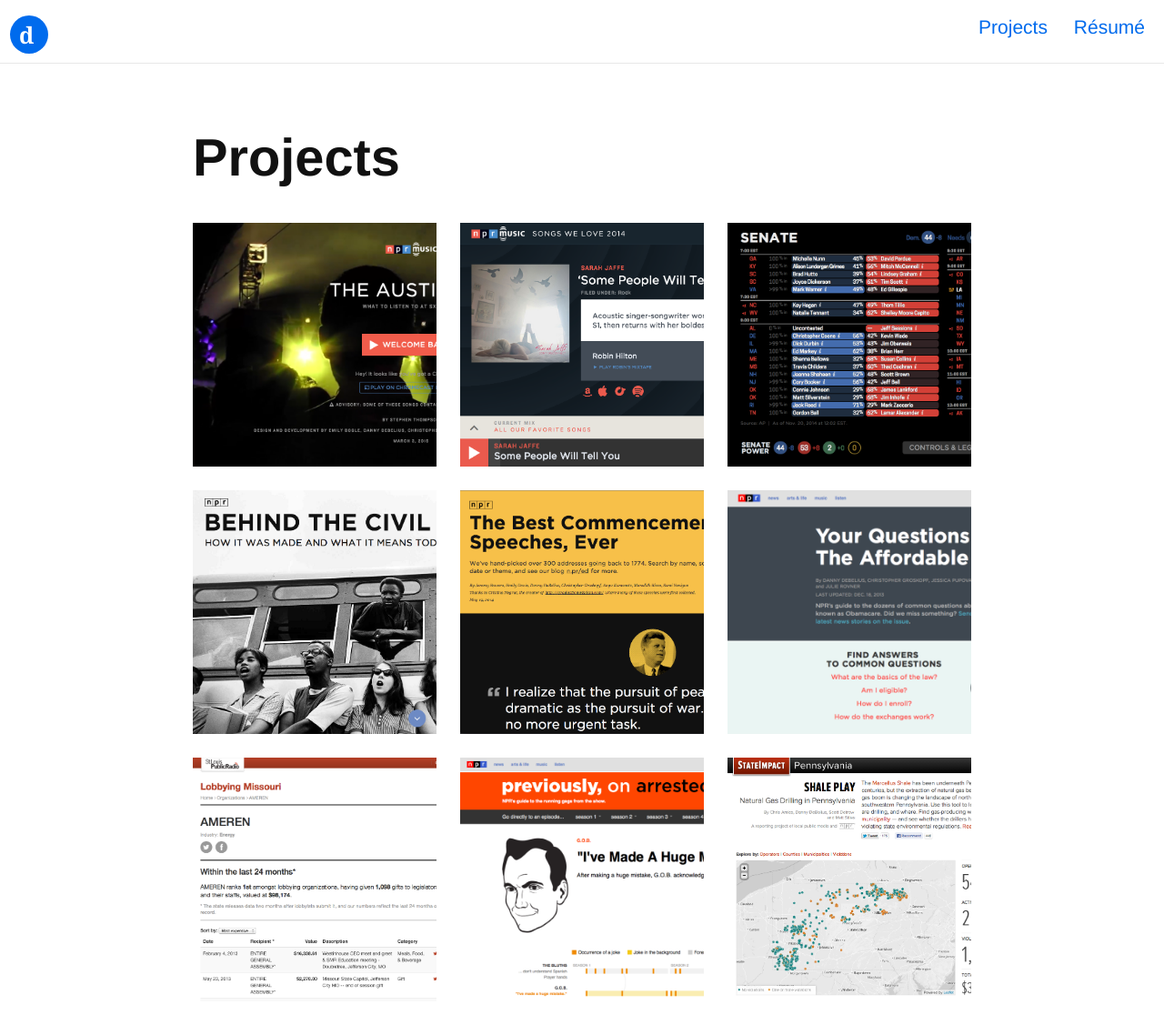
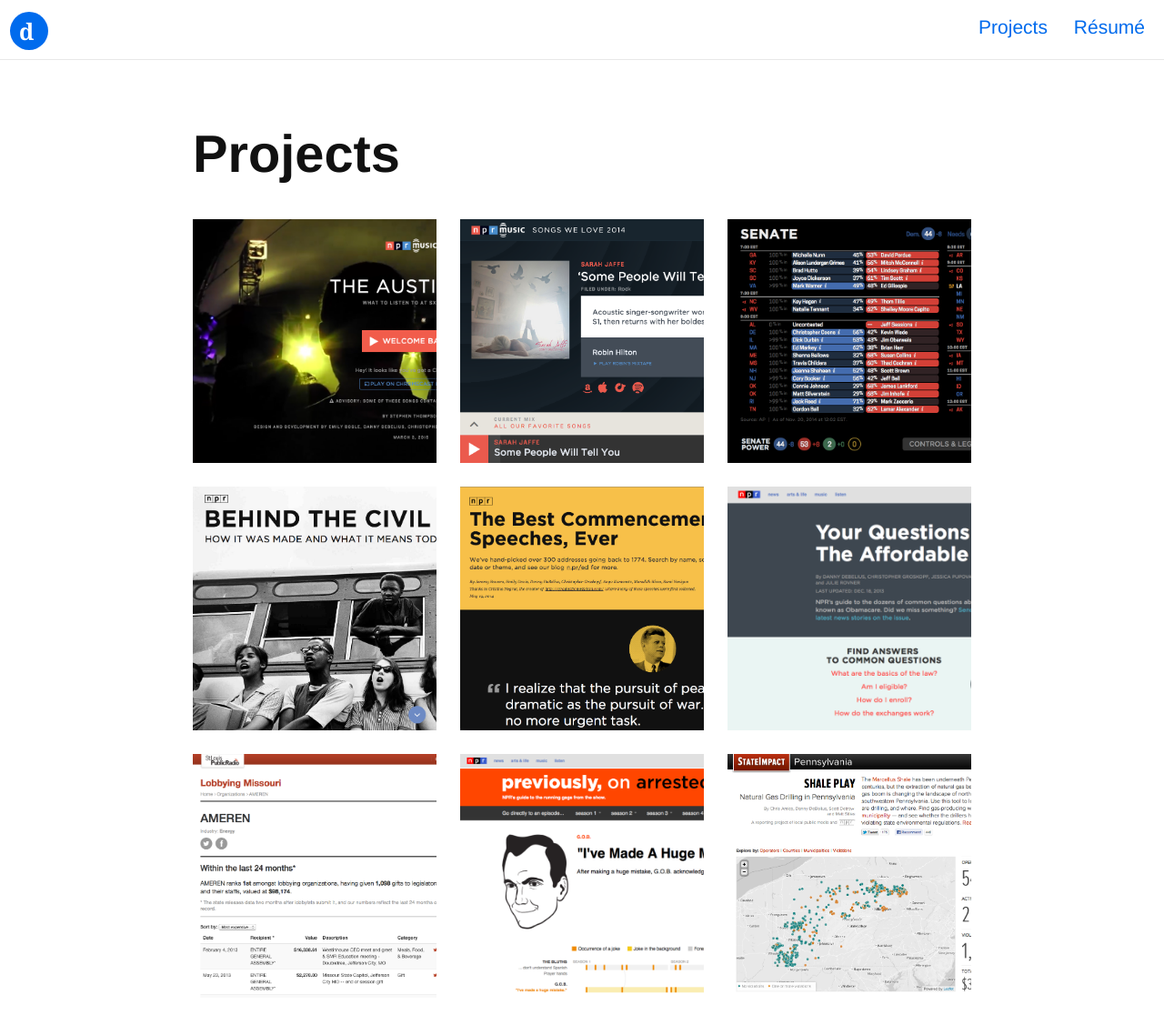
Before and after one commit to dannydb/dannydb.github.io, a Jekyll site: the page built from work/index.html, in a window 1280 px wide. Shown: the whole page at 91% size. Built offline with Jekyll 4.4.1, drawn with Linux system fonts in a browser that asks for light colours.

Commit message:
fix header alignment

```diff
--- a/_sass/_layout.scss
+++ b/_sass/_layout.scss
@@ -97,6 +97,7 @@
 
     h2 {
         margin-bottom: 0;
+        line-height: 2.8125rem;
     }
 
     h2 a {
```
